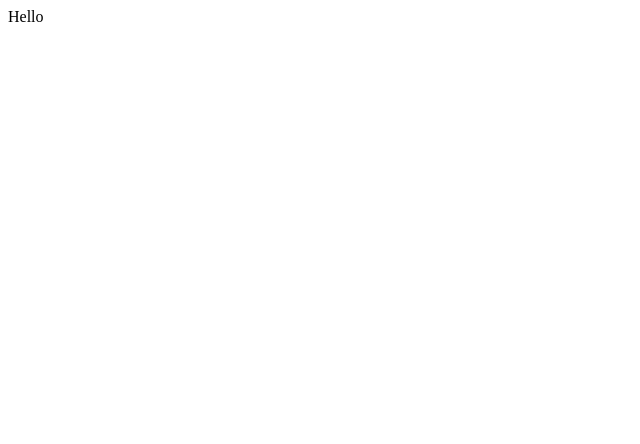
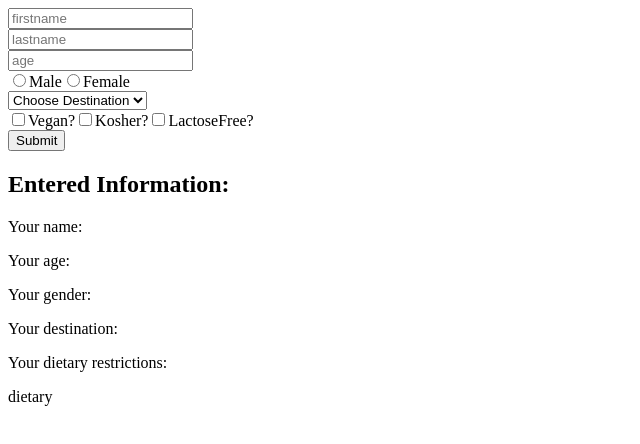
Before and after one commit to arifikhsan/scrimba-react, a React (Create React App) app: page / in a window 1280 px wide. Shown: the top 444 px of the page, without its empty margins (0-640 px from the left). Built offline with nearby package versions, Linux system fonts and the light colour scheme.

Commit message:
Update App.js

```diff
--- a/src/App.js
+++ b/src/App.js
@@ -3,11 +3,129 @@ import React, { Component } from 'react';
 class App extends Component {
   constructor() {
     super();
-    this.state = {};
+    this.state = {
+      firstname: '',
+      lastname: '',
+      age: '',
+      gender: '',
+      destination: '',
+      dietaryRestrictions: {
+        isVegan: false,
+        isKosher: false,
+        isLactoseFree: false
+      }
+    };
+    this.handleChange = this.handleChange.bind(this);
+  }
+
+  handleChange(event) {
+    const { name, value, type, checked } = event.target;
+    type === 'checkbox'
+      ? this.setState({
+          dietaryRestrictions: {
+            [name]: checked
+          }
+        })
+      : this.setState({ [name]: value });
   }
 
   render() {
-    return <div>Hello</div>;
+    return (
+      <main>
+        <form>
+          <input
+            type='text'
+            placeholder='firstname'
+            name=''
+            value={this.state.firstname}
+            onChange={this.handleChange}
+          />
+          <br />
+          <input
+            type='text'
+            placeholder='lastname'
+            name=''
+            value={this.state.lastname}
+            onChange={this.handleChange}
+          />
+          <br />
+          <input
+            type='text'
+            placeholder='age'
+            name=''
+            value={this.state.age}
+            onChange={this.handleChange}
+          />
+          <br />
+          <label>
+            <input
+              type='radio'
+              name='gender'
+              value='male'
+              checked={this.state.gender === 'male'}
+            />
+            Male
+          </label>
+          <label>
+            <input
+              type='radio'
+              name='gender'
+              value='female'
+              checked={this.state.gender === 'female'}
+            />
+            Female
+          </label>
+          <br />
+          <select
+            name='destination'
+            value={this.state.destination}
+            onChange={this.handleChange}>
+            <option value=''>Choose Destination</option>
+            <option value='germany'>Germany</option>
+            <option value='norway'>Norway</option>
+            <option value='north-pole'>North Pole</option>
+            <option value='south-pole'>South Pole</option>
+          </select>
+          <br />
+          <label>
+            <input
+              type='checkbox'
+              name='isVegan'
+              onChange={this.handleChange}
+              checked={this.state.dietaryRestrictions.isVegan}
+            />
+            Vegan?
+            <input
+              type='checkbox'
+              name='isKosher'
+              onChange={this.handleChange}
+              checked={this.state.dietaryRestrictions.isKosher}
+            />
+            Kosher?
+            <input
+              type='checkbox'
+              name='isLactoseFree'
+              onChange={this.handleChange}
+              checked={this.state.dietaryRestrictions.isLactoseFree}
+            />
+            LactoseFree?
+          </label>
+          <br />
+          <button type='submit'>Submit</button>
+        </form>
+        <h2>Entered Information:</h2>
+        <p>
+          Your name: {this.state.firstname} {this.state.lastname}
+        </p>
+        <p>Your age: {this.state.age}</p>
+        <p>Your gender: {this.state.gender}</p>
+        <p>Your destination: {this.state.destination}</p>
+        <p>
+          <span>Your dietary restrictions: </span>
+          <p>dietary</p>
+        </p>
+      </main>
+    );
   }
 }
 
```
